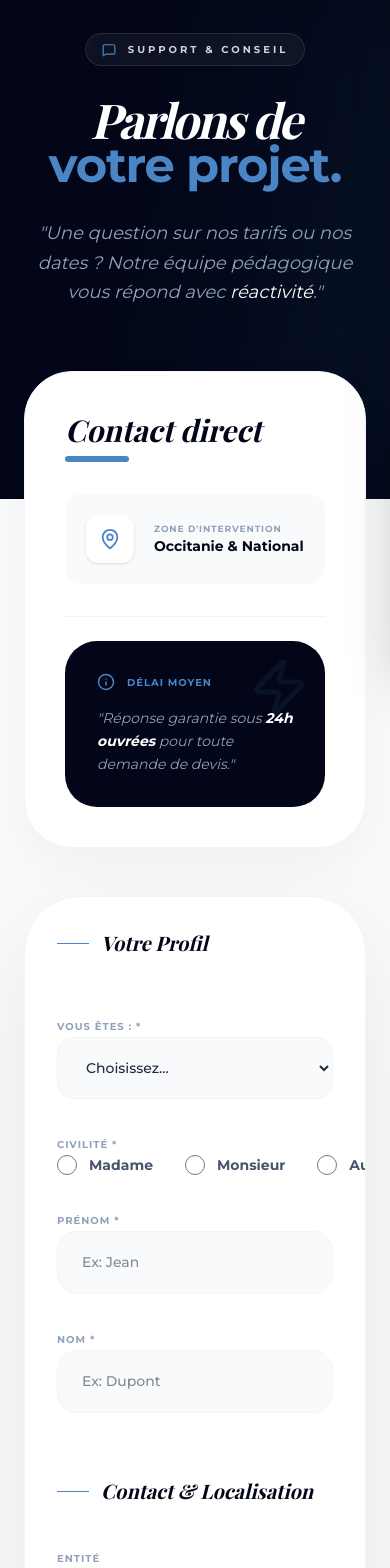
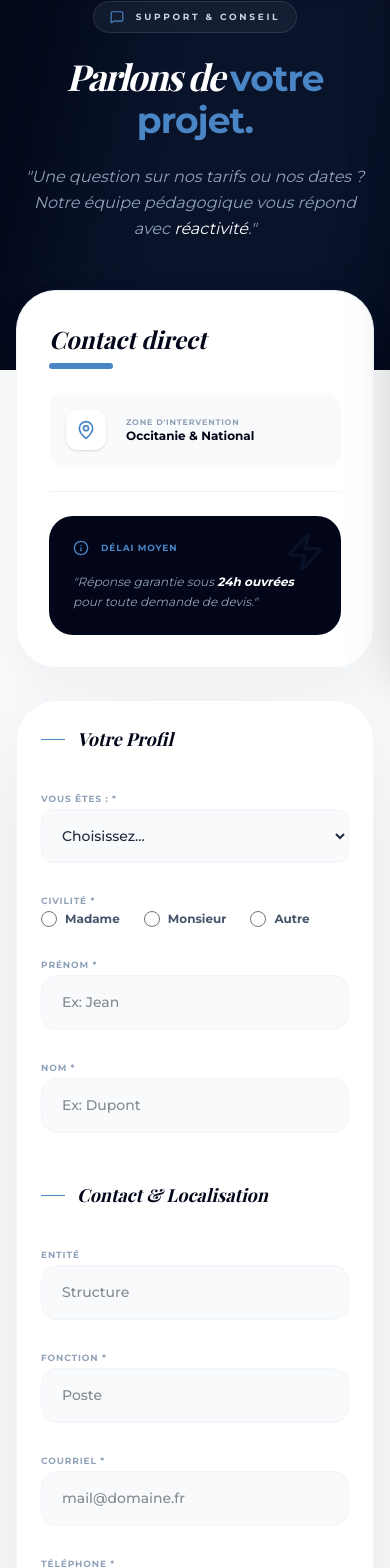
Before and after one commit to Ecmosplasmidou/E-vutech, a React (Vite) app: page /contact in a window 390 px wide. Shown: the part 175-1743 px from the top of the page. Built offline with nearby package versions, Linux system fonts and the light colour scheme; a web font is replaced by a local one.

Commit message:
maj responsive contact

```diff
--- a/src/pages/Contact.tsx
+++ b/src/pages/Contact.tsx
@@ -33,7 +33,6 @@ const Contact = () => {
     setIsSubmitting(true);
 
     try {
-      // Sauvegarde dans Firebase au lieu d'EmailJS
       await addDoc(collection(db, "contact_requests"), {
         ...formData,
         entite: formData.entite.trim() === "" ? "Inconnu" : formData.entite,
@@ -58,48 +57,52 @@ const Contact = () => {
   };
 
   return (
-    <div className="bg-[#f8fafc] min-h-screen font-sans pb-20 selection:bg-primary/20">
-      <section className="relative pt-32 pb-48 bg-slate-950 text-white overflow-hidden">
-        <div className="absolute top-0 right-0 w-[50%] h-full bg-primary/10 -skew-x-12 translate-x-32 blur-[100px] pointer-events-none"></div>
+    <div className="bg-[#f8fafc] min-h-screen font-sans pb-10 md:pb-20 selection:bg-primary/20">
+      {/* Header Section */}
+      <section className="relative pt-24 md:pt-32 pb-32 md:pb-48 bg-slate-950 text-white overflow-hidden">
+        <div className="absolute top-0 right-0 w-full md:w-[50%] h-full bg-primary/10 -skew-x-12 translate-x-16 md:translate-x-32 blur-[60px] md:blur-[100px] pointer-events-none"></div>
         <div className="max-w-7xl mx-auto px-6 relative z-10 text-center lg:text-left">
-          <div className="inline-flex items-center gap-3 px-4 py-2 bg-white/5 backdrop-blur-xl border border-white/10 rounded-full mb-8 animate-fade-in-down">
+          <div className="inline-flex items-center gap-3 px-4 py-2 bg-white/5 backdrop-blur-xl border border-white/10 rounded-full mb-6 md:mb-8 animate-fade-in-down">
             <MessageSquare size={14} className="text-primary" />
-            <span className="text-[10px] font-black uppercase tracking-[0.3em] text-slate-300">Support & Conseil</span>
+            <span className="text-[9px] md:text-[10px] font-black uppercase tracking-[0.3em] text-slate-300">Support & Conseil</span>
           </div>
-          <h1 className="text-5xl md:text-8xl font-extrabold font-serif italic mb-8 leading-[0.9] tracking-tighter">
-            Parlons de <br /> <span className="text-primary not-italic font-sans tracking-tight">votre projet.</span>
+          <h1 className="text-4xl md:text-6xl lg:text-8xl font-extrabold font-serif italic mb-6 md:mb-8 leading-[1.1] lg:leading-[0.9] tracking-tighter">
+            Parlons de <br className="hidden md:block" /> <span className="text-primary not-italic font-sans tracking-tight">votre projet.</span>
           </h1>
-          <p className="text-slate-400 text-lg md:text-2xl max-w-2xl leading-relaxed italic font-light mx-auto lg:mx-0">
+          <p className="text-slate-400 text-base md:text-xl lg:text-2xl max-w-2xl leading-relaxed italic font-light mx-auto lg:mx-0">
             "Une question sur nos tarifs ou nos dates ? Notre équipe pédagogique vous répond avec <span className="text-white">réactivité</span>."
           </p>
         </div>
       </section>
 
-      <section className="px-6 -mt-32 relative z-20">
+      {/* Main Content Section */}
+      <section className="px-4 md:px-6 -mt-20 md:-mt-32 relative z-20">
         <div className="max-w-7xl mx-auto">
-          <div className="grid lg:grid-cols-3 gap-12 items-start">
-            <div className="lg:col-span-1 space-y-8 lg:sticky lg:top-24">
-              <div className="bg-white p-10 rounded-[3rem] shadow-[0_20px_50px_rgba(0,0,0,0.04)] border border-slate-100 space-y-8">
+          <div className="grid lg:grid-cols-3 gap-8 md:gap-12 items-start">
+
+            {/* Sidebar Info */}
+            <div className="lg:col-span-1 space-y-6 md:space-y-8 lg:sticky lg:top-24">
+              <div className="bg-white p-8 md:p-10 rounded-[2.5rem] md:rounded-[3rem] shadow-[0_20px_50px_rgba(0,0,0,0.04)] border border-slate-100 space-y-6 md:space-y-8">
                 <div>
-                  <h2 className="text-3xl font-bold text-slate-950 font-serif italic mb-2">Contact direct</h2>
+                  <h2 className="text-2xl md:text-3xl font-bold text-slate-950 font-serif italic mb-2">Contact direct</h2>
                   <div className="h-1.5 w-16 bg-primary rounded-full"></div>
                 </div>
                 <div className="space-y-4">
-                  <div className="flex items-center gap-5 p-5 bg-slate-50 rounded-2xl border border-transparent">
-                    <div className="h-12 w-12 bg-white rounded-xl flex items-center justify-center text-primary shadow-sm"><MapPin size={22} /></div>
+                  <div className="flex items-center gap-5 p-4 md:p-5 bg-slate-50 rounded-2xl border border-transparent">
+                    <div className="h-10 w-10 md:h-12 md:w-12 shrink-0 bg-white rounded-xl flex items-center justify-center text-primary shadow-sm"><MapPin size={20} /></div>
                     <div>
-                      <p className="text-[9px] font-black uppercase text-slate-400 tracking-widest">Zone d'intervention</p>
-                      <p className="text-sm font-bold text-slate-950">Occitanie & National</p>
+                      <p className="text-[8px] md:text-[9px] font-black uppercase text-slate-400 tracking-widest">Zone d'intervention</p>
+                      <p className="text-xs md:text-sm font-bold text-slate-950">Occitanie & National</p>
                     </div>
                   </div>
                 </div>
                 <div className="pt-6 border-t border-slate-100">
-                  <div className="bg-slate-950 p-8 rounded-[2rem] text-white relative overflow-hidden group">
-                    <div className="absolute top-0 right-0 p-4 opacity-10 group-hover:scale-110 transition-transform"><Zap size={60} className="text-primary" /></div>
+                  <div className="bg-slate-950 p-6 md:p-8 rounded-[1.5rem] md:rounded-[2rem] text-white relative overflow-hidden group">
+                    <div className="absolute top-0 right-0 p-4 opacity-10 group-hover:scale-110 transition-transform"><Zap size={40} md:size={60} className="text-primary" /></div>
                     <div className="flex items-center gap-3 text-primary mb-4">
-                      <Info size={18} /><span className="text-[10px] font-black uppercase tracking-widest">Délai moyen</span>
+                      <Info size={16} /><span className="text-[9px] md:text-[10px] font-black uppercase tracking-widest">Délai moyen</span>
                     </div>
-                    <p className="text-sm text-slate-400 leading-relaxed italic relative z-10">
+                    <p className="text-xs md:text-sm text-slate-400 leading-relaxed italic relative z-10">
                       "Réponse garantie sous <span className="text-white font-bold">24h ouvrées</span> pour toute demande de devis."
                     </p>
                   </div>
@@ -107,63 +110,70 @@ const Contact = () => {
               </div>
             </div>
 
+            {/* Form Column */}
             <div className="lg:col-span-2">
-              <div className="bg-white rounded-[3.5rem] shadow-[0_40px_100px_rgba(0,0,0,0.08)] border border-slate-100 p-8 md:p-16 relative overflow-hidden">
+              <div className="bg-white rounded-[2.5rem] md:rounded-[3.5rem] shadow-[0_40px_100px_rgba(0,0,0,0.08)] border border-slate-100 p-6 md:p-12 lg:p-16 relative overflow-hidden">
                 {isSuccess ? (
-                  <div className="flex flex-col items-center justify-center py-24 text-center space-y-6 animate-in fade-in zoom-in duration-700">
-                    <div className="h-24 w-24 bg-primary text-white rounded-[2rem] flex items-center justify-center mb-4 shadow-2xl shadow-primary/40 rotate-12"><CheckCircle size={56} /></div>
-                    <h2 className="text-4xl font-bold text-slate-950 font-serif italic">Message transmis !</h2>
-                    <p className="text-slate-500 max-w-sm text-lg font-light">Merci pour votre confiance. Notre équipe reviendra vers vous très rapidement.</p>
-                    <button onClick={() => setIsSuccess(false)} className="text-primary font-black uppercase text-xs tracking-widest border-b-2 border-primary/20 pb-1">Envoyer un autre message</button>
+                  <div className="flex flex-col items-center justify-center py-16 md:py-24 text-center space-y-6 animate-in fade-in zoom-in duration-700">
+                    <div className="h-20 w-20 md:h-24 md:w-24 bg-primary text-white rounded-[1.5rem] md:rounded-[2rem] flex items-center justify-center mb-4 shadow-2xl shadow-primary/40 rotate-12"><CheckCircle size={40} md:size={56} /></div>
+                    <h2 className="text-3xl md:text-4xl font-bold text-slate-950 font-serif italic">Message transmis !</h2>
+                    <p className="text-slate-500 max-w-sm text-base md:text-lg font-light">Merci pour votre confiance. Notre équipe reviendra vers vous très rapidement.</p>
+                    <button onClick={() => setIsSuccess(false)} className="text-primary font-black uppercase text-[10px] md:text-xs tracking-widest border-b-2 border-primary/20 pb-1">Envoyer un autre message</button>
                   </div>
                 ) : (
-                  <form onSubmit={handleSubmit} className="space-y-10">
-                    <div className="grid grid-cols-1 md:grid-cols-2 gap-8">
+                  <form onSubmit={handleSubmit} className="space-y-8 md:space-y-10">
+                    {/* Profil Section */}
+                    <div className="grid grid-cols-1 md:grid-cols-2 gap-6 md:gap-8">
                       <div className="md:col-span-2">
-                        <h3 className="flex items-center gap-3 text-slate-950 font-serif italic text-xl mb-6"><span className="h-px w-8 bg-primary"></span> Votre Profil</h3>
+                        <h3 className="flex items-center gap-3 text-slate-950 font-serif italic text-lg md:text-xl mb-2"><span className="h-px w-6 md:w-8 bg-primary"></span> Votre Profil</h3>
                       </div>
-                      <div className="md:col-span-2 space-y-4">
-                        <label className="text-[10px] font-black uppercase text-slate-400 tracking-widest">Vous êtes : *</label>
-                        <select name="interet" required value={formData.interet} onChange={handleChange} className="w-full bg-slate-50 border border-slate-100 rounded-2xl px-6 py-5 focus:ring-4 focus:ring-primary/10 focus:bg-white outline-none transition-all text-sm font-medium">
+                      <div className="md:col-span-2 space-y-3">
+                        <label className="text-[9px] md:text-[10px] font-black uppercase text-slate-400 tracking-widest">Vous êtes : *</label>
+                        <select name="interet" required value={formData.interet} onChange={handleChange} className="w-full bg-slate-50 border border-slate-100 rounded-xl md:rounded-2xl px-4 md:px-6 py-4 md:py-5 focus:ring-4 focus:ring-primary/10 focus:bg-white outline-none transition-all text-sm font-medium">
                           <option value="">Choisissez...</option>
                           {['Société', 'Indépendant', 'Association', 'Particulier', 'Collectivité'].map(opt => <option key={opt} value={opt}>{opt}</option>)}
                         </select>
                       </div>
-                      <div className="md:col-span-2 space-y-4">
-                        <label className="text-[10px] font-black uppercase text-slate-400 tracking-widest">Civilité *</label>
-                        <div className="flex gap-8">
+                      <div className="md:col-span-2 space-y-3">
+                        <label className="text-[9px] md:text-[10px] font-black uppercase text-slate-400 tracking-widest">Civilité *</label>
+                        <div className="flex flex-wrap gap-6 md:gap-8">
                           {['Madame', 'Monsieur', 'Autre'].map(civ => (
-                            <label key={civ} className="flex items-center gap-3 cursor-pointer group">
-                              <input type="radio" name="civilite" value={civ} checked={formData.civilite === civ} onChange={handleChange} required className="w-5 h-5 accent-primary cursor-pointer" />
-                              <span className="text-sm font-bold text-slate-600 group-hover:text-primary transition-colors">{civ}</span>
+                            <label key={civ} className="flex items-center gap-2 md:gap-3 cursor-pointer group">
+                              <input type="radio" name="civilite" value={civ} checked={formData.civilite === civ} onChange={handleChange} required className="w-4 h-4 md:w-5 md:h-5 accent-primary cursor-pointer" />
+                              <span className="text-xs md:text-sm font-bold text-slate-600 group-hover:text-primary transition-colors">{civ}</span>
                             </label>
                           ))}
                         </div>
                       </div>
-                      <div className="space-y-3">
-                        <label className="text-[10px] font-black uppercase text-slate-400 tracking-widest">Prénom *</label>
+                      <div className="space-y-2">
+                        <label className="text-[9px] md:text-[10px] font-black uppercase text-slate-400 tracking-widest">Prénom *</label>
                         <input type="text" name="prenom" required value={formData.prenom} onChange={handleChange} className="input-modern" placeholder="Ex: Jean" />
                       </div>
-                      <div className="space-y-3">
-                        <label className="text-[10px] font-black uppercase text-slate-400 tracking-widest">Nom *</label>
+                      <div className="space-y-2">
+                        <label className="text-[9px] md:text-[10px] font-black uppercase text-slate-400 tracking-widest">Nom *</label>
                         <input type="text" name="nom" required value={formData.nom} onChange={handleChange} className="input-modern" placeholder="Ex: Dupont" />
                       </div>
                     </div>
-                    <div className="grid grid-cols-1 md:grid-cols-2 gap-8 pt-6">
-                      <div className="md:col-span-2"><h3 className="flex items-center gap-3 text-slate-950 font-serif italic text-xl mb-2"><span className="h-px w-8 bg-primary"></span> Contact & Localisation</h3></div>
-                      <div className="space-y-3"><label className="text-[10px] font-black uppercase text-slate-400 tracking-widest">Entité</label><input type="text" name="entite" value={formData.entite} onChange={handleChange} className="input-modern" placeholder="Structure" /></div>
-                      <div className="space-y-3"><label className="text-[10px] font-black uppercase text-slate-400 tracking-widest">Fonction *</label><input type="text" name="fonction" required value={formData.fonction} onChange={handleChange} className="input-modern" placeholder="Poste" /></div>
-                      <div className="space-y-3"><label className="text-[10px] font-black uppercase text-slate-400 tracking-widest">Courriel *</label><input type="email" name="email" required value={formData.email} onChange={handleChange} className="input-modern" placeholder="mail@domaine.fr" /></div>
-                      <div className="space-y-3"><label className="text-[10px] font-black uppercase text-slate-400 tracking-widest">Téléphone *</label><input type="tel" name="telephone" required value={formData.telephone} onChange={handleChange} className="input-modern" placeholder="06..." /></div>
-                      <div className="space-y-3"><label className="text-[10px] font-black uppercase text-slate-400 tracking-widest">Ville *</label><input type="text" name="ville" required value={formData.ville} onChange={handleChange} className="input-modern" /></div>
-                      <div className="space-y-3"><label className="text-[10px] font-black uppercase text-slate-400 tracking-widest">Code Postal *</label><input type="text" name="codePostal" required value={formData.codePostal} onChange={handleChange} className="input-modern" /></div>
+
+                    {/* Contact Section */}
+                    <div className="grid grid-cols-1 md:grid-cols-2 gap-6 md:gap-8 pt-4 md:pt-6">
+                      <div className="md:col-span-2"><h3 className="flex items-center gap-3 text-slate-950 font-serif italic text-lg md:text-xl mb-2"><span className="h-px w-6 md:w-8 bg-primary"></span> Contact & Localisation</h3></div>
+                      <div className="space-y-2"><label className="text-[9px] md:text-[10px] font-black uppercase text-slate-400 tracking-widest">Entité</label><input type="text" name="entite" value={formData.entite} onChange={handleChange} className="input-modern" placeholder="Structure" /></div>
+                      <div className="space-y-2"><label className="text-[9px] md:text-[10px] font-black uppercase text-slate-400 tracking-widest">Fonction *</label><input type="text" name="fonction" required value={formData.fonction} onChange={handleChange} className="input-modern" placeholder="Poste" /></div>
+                      <div className="space-y-2"><label className="text-[9px] md:text-[10px] font-black uppercase text-slate-400 tracking-widest">Courriel *</label><input type="email" name="email" required value={formData.email} onChange={handleChange} className="input-modern" placeholder="mail@domaine.fr" /></div>
+                      <div className="space-y-2"><label className="text-[9px] md:text-[10px] font-black uppercase text-slate-400 tracking-widest">Téléphone *</label><input type="tel" name="telephone" required value={formData.telephone} onChange={handleChange} className="input-modern" placeholder="06..." /></div>
+                      <div className="space-y-2"><label className="text-[9px] md:text-[10px] font-black uppercase text-slate-400 tracking-widest">Ville *</label><input type="text" name="ville" required value={formData.ville} onChange={handleChange} className="input-modern" /></div>
+                      <div className="space-y-2"><label className="text-[9px] md:text-[10px] font-black uppercase text-slate-400 tracking-widest">Code Postal *</label><input type="text" name="codePostal" required value={formData.codePostal} onChange={handleChange} className="input-modern" /></div>
                     </div>
-                    <div className="space-y-4 pt-6">
-                      <label className="text-[10px] font-black uppercase text-slate-400 tracking-widest flex items-center gap-2"><MessageSquare size={14} /> Message : *</label>
+
+                    {/* Message Section */}
+                    <div className="space-y-3 pt-4 md:pt-6">
+                      <label className="text-[9px] md:text-[10px] font-black uppercase text-slate-400 tracking-widest flex items-center gap-2"><MessageSquare size={14} /> Message : *</label>
                       <textarea name="message" required rows={5} value={formData.message} onChange={handleChange} className="input-modern resize-none" placeholder="Votre projet..."></textarea>
                     </div>
-                    <div className="pt-8">
-                      <button type="submit" disabled={isSubmitting} className={`w-full md:w-auto bg-primary text-white px-14 py-6 rounded-3xl font-black uppercase tracking-[0.2em] text-[10px] transition-all shadow-2xl shadow-primary/30 active:scale-95 ${isSubmitting ? 'opacity-70' : 'hover:bg-slate-950'}`}>
+
+                    <div className="pt-4 md:pt-8 text-center md:text-left">
+                      <button type="submit" disabled={isSubmitting} className={`w-full md:w-auto bg-primary text-white px-10 md:px-14 py-5 md:py-6 rounded-2xl md:rounded-3xl font-black uppercase tracking-[0.2em] text-[9px] md:text-[10px] transition-all shadow-2xl shadow-primary/30 active:scale-95 ${isSubmitting ? 'opacity-70' : 'hover:bg-slate-950'}`}>
                         {isSubmitting ? 'Transmission...' : 'Envoyer la demande'}
                       </button>
                     </div>
@@ -174,8 +184,12 @@ const Contact = () => {
           </div>
         </div>
       </section>
+
       <style dangerouslySetInnerHTML={{ __html: `
-        .input-modern { width: 100%; background-color: #f8fafc; border: 1px solid #f1f5f9; border-radius: 1.25rem; padding: 1.25rem 1.5rem; font-size: 0.875rem; font-weight: 500; color: #0f172a; outline: none; transition: all 0.4s; }
+        .input-modern { width: 100%; background-color: #f8fafc; border: 1px solid #f1f5f9; border-radius: 1rem; padding: 1rem 1.25rem; font-size: 0.875rem; font-weight: 500; color: #0f172a; outline: none; transition: all 0.4s; }
+        @media (min-width: 768px) {
+          .input-modern { border-radius: 1.25rem; padding: 1.25rem 1.5rem; }
+        }
         .input-modern:focus { border-color: #4a86C6; background-color: #ffffff; box-shadow: 0 10px 30px -10px rgba(74, 134, 198, 0.15); }
       `}} />
     </div>
```
